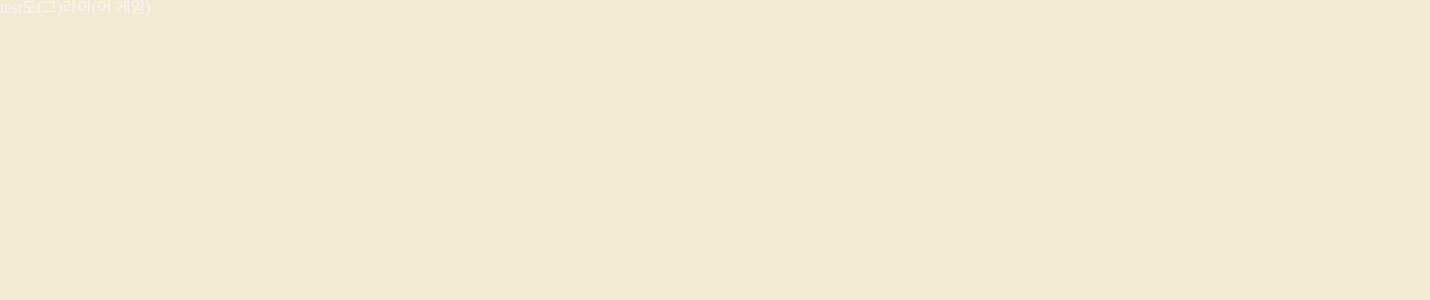
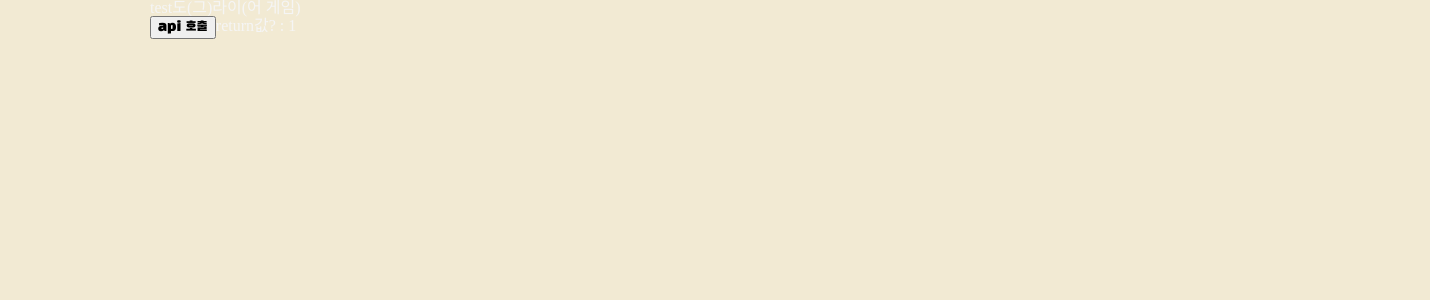
Before and after one commit to dlgusdn978/MungNyang, a React (Create React App) app in the folder front-end/: page / in a window 1280 px wide. Before the commit this address had no page. Shown: the top 300 px of the page, 1430 px wide, since content can reach past the window. Built offline with nearby package versions, Linux system fonts and the light colour scheme.

Commit message:
Style: test code

```diff
--- a/front-end/package.json
+++ b/front-end/package.json
@@ -7,6 +7,7 @@
         "@reduxjs/toolkit": "^1.9.5",
         "axios": "^1.4.0",
         "framer-motion": "^10.13.1",
+        "http-proxy-middleware": "^2.0.6",
         "react": "^18.2.0",
         "react-dom": "^18.2.0",
         "react-progress-bar-timer": "^0.3.4",
@@ -50,5 +51,6 @@
         "eslint-plugin-prettier": "^5.0.0",
         "eslint-plugin-react": "^7.28.0",
         "eslint-plugin-react-hooks": "^4.3.0"
-    }
+    },
+    "proxy": "http://localhost:8080"
 }
--- a/front-end/src/App.js
+++ b/front-end/src/App.js
@@ -8,6 +8,7 @@ function App() {
             <GlobalStyle />
             test
             <span>도(그)라이(어 게임)</span>
+            <GamingPage />
         </div>
     );
 }
--- a/front-end/src/api/index.js
+++ b/front-end/src/api/index.js
@@ -5,7 +5,7 @@ function apiInstance() {
         baseURL: "http://localhost:8080",
         headers: {
             "Content-Type": "application/json; charset=UTF-8`",
-            "Access-Control-Allow-Origin": "*",
+            "Access-Control-Allow-Origin": "http://localhost:8080",
         },
     });
     return instance;
--- a/front-end/src/components/style/GlobalStyle.js
+++ b/front-end/src/components/style/GlobalStyle.js
@@ -20,7 +20,7 @@ const GlobalStyle = createGlobalStyle`
         --macciato: #AC8367;
         --orange: #f98e11;
     }
-    .WordDescription{
+    .App{
         width: 1280px;
         height: 750px;
         margin: 0 150px;
--- a/front-end/src/views/GamingPage.js
+++ b/front-end/src/views/GamingPage.js
@@ -1,4 +1,3 @@
-import axios from "axios";
 import { useState } from "react";
 import { apiInstance } from "../api/index";
 
@@ -8,9 +7,14 @@ function App() {
 
     async function CallPhase() {
         await api
-            .get(`http://localhost:8080/gamerooms/phase`)
+            .get(`/gamerooms/curPhase`, {
+                withCredentials: true,
+            })
             .then((response) => setCurPhase(response.data))
-            .error(setCurPhase(-1));
+            .catch((response) => {
+                setCurPhase(-1);
+                console.log(response.data);
+            });
     }
     return (
         <div>
```
Also changed, not shown: 1 other file (tests, documents, lock files or other folders).
